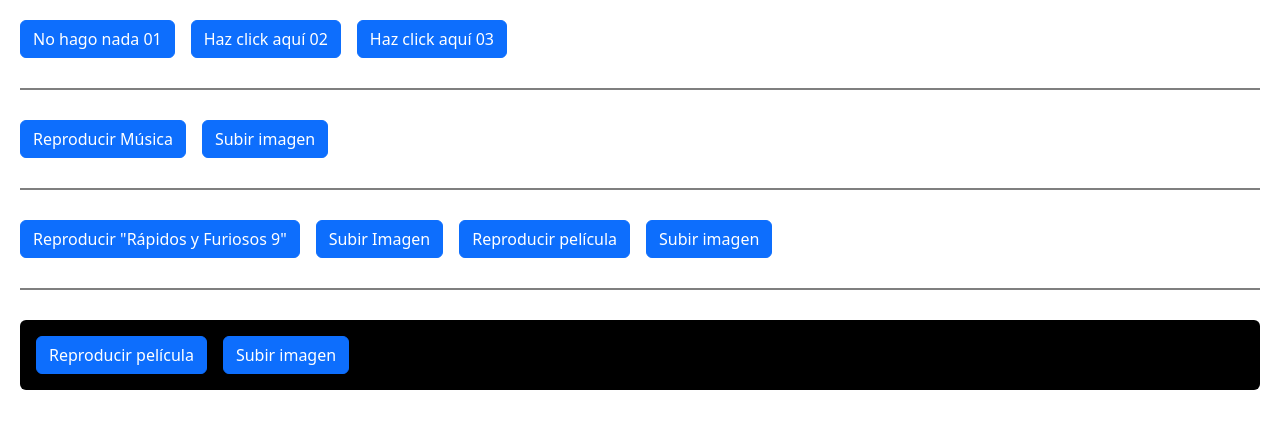
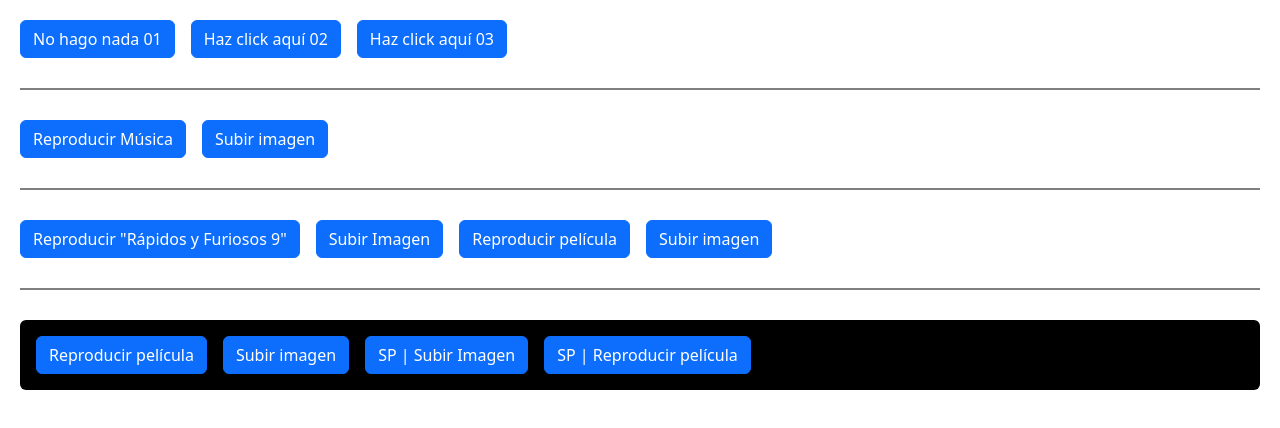
Before and after one commit to dgutierrez21/Learning-ReactJS--React-Docs, a React (Vite) app in the folder 01-learn/: page / in a window 1280 px wide. Shown: the top 428 px of the page. Built offline with nearby package versions, Linux system fonts and the light colour scheme.

Commit message:
Detener la propagación

```diff
--- a/01-learn/src/03-agregar-interactividad/01-responder-a-eventos/toolbar02/toobar03/ToolBar03.jsx
+++ b/01-learn/src/03-agregar-interactividad/01-responder-a-eventos/toolbar02/toobar03/ToolBar03.jsx
@@ -17,6 +17,26 @@ export const ToolBar03 = () => {
       >
         Subir imagen
       </button>
+
+      <Boton onClick={() => alert("Subiendo imagen")}>SP | Subir Imagen</Boton>
+      <Boton onClick={() => alert("Reproduciendo película")}>
+        SP | Reproducir película
+      </Boton>
     </div>
   );
 };
+
+function Boton({ onClick, children }) {
+  return (
+    <button
+      className="btn btn-primary ms-3"
+      onClick={(e) => {
+        e.stopPropagation();
+
+        onClick();
+      }}
+    >
+      {children}
+    </button>
+  );
+}
```
Also changed, not shown: 01-learn/src/03-agregar-interactividad/01-responder-a-eventos/ResponderAEventos.txt.
